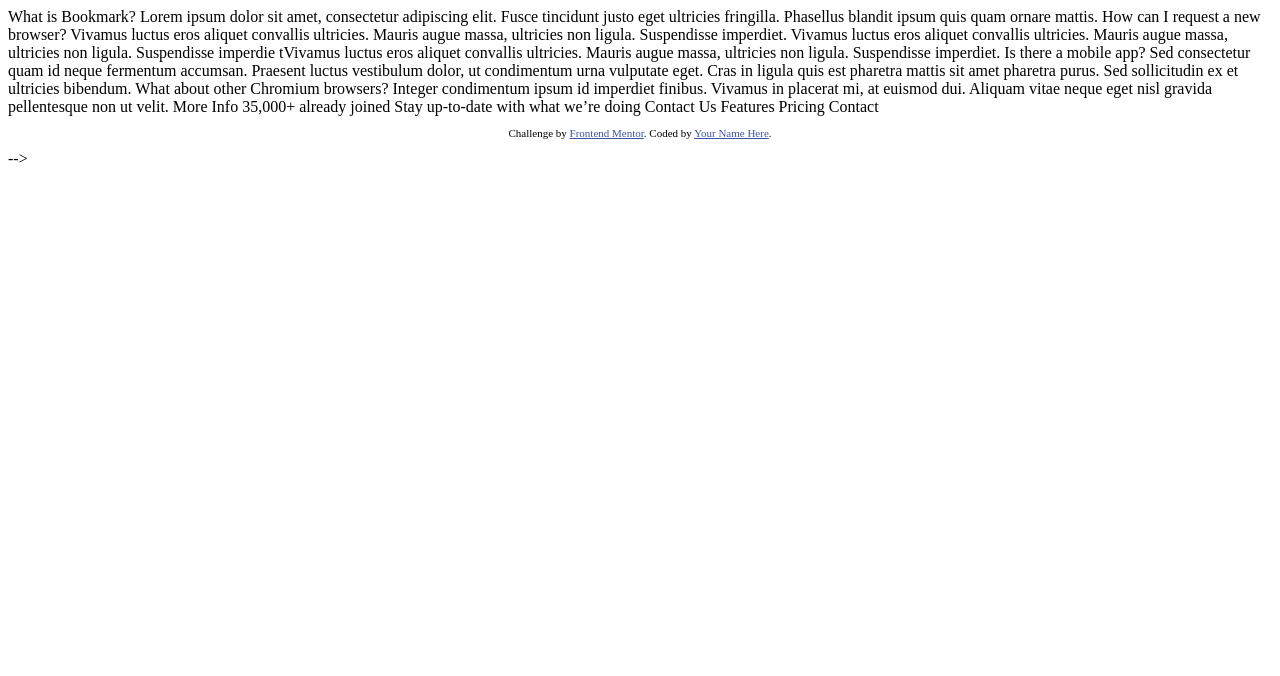
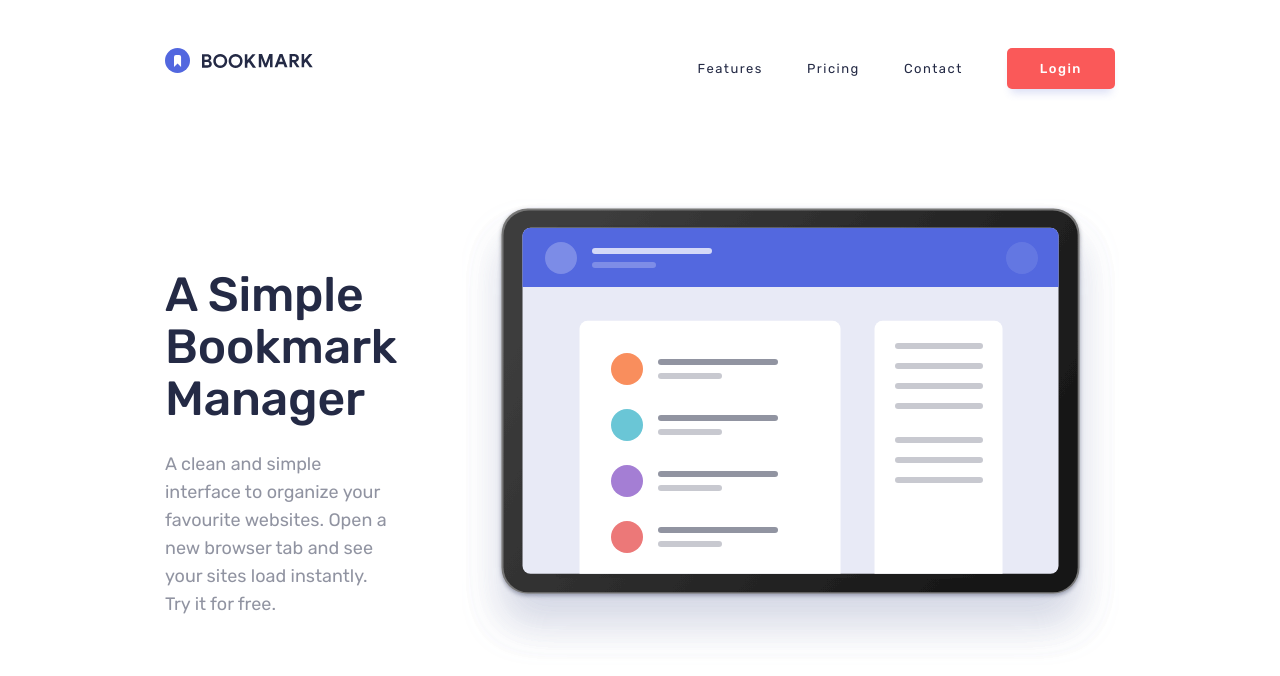
Before and after one commit to nazimagaev/bookmark-landing-page, a website: page index.html in a window 1280 px wide. Drawn offline with Linux system fonts and the light colour scheme.

Commit message:
add codes

```diff
--- a/index.html
+++ b/index.html
@@ -7,6 +7,7 @@
   <link rel="icon" type="image/png" sizes="32x32" href="./images/favicon-32x32.png">
   <link rel="preconnect" href="https://fonts.gstatic.com">
   <link href="https://fonts.googleapis.com/css2?family=Rubik:wght@400;500&display=swap" rel="stylesheet">
+  <link rel="stylesheet" href="./css/style.css">
   <title>Frontend Mentor | Bookmark landing page</title>
 
   <!-- Feel free to remove these styles or customise in your own stylesheet 👍 -->
@@ -16,7 +17,30 @@
   </style>
 </head>
 <body>
+  <nav class="navbar container">
+    <div class="navbar__logo">
+      <img src="./images/logo-bookmark.svg"  alt="Logo">
+    </div>
+    <ul class="navbar__contents">
+      <li class="navbar__content">Features</li>
+      <li class="navbar__content">Pricing</li>
+      <li class="navbar__content">Contact</li>
+      <button class="btn-login">Login</button>
+    </ul>
+  </nav>
+  <header class="header container">
+    <div class="header__text-box">
+      <h2>A Simple Bookmark Manager</h2>
+      <p>A clean and simple interface to organize your favourite websites. Open a new
+        browser tab and see your sites load instantly. Try it for free.</p>
+    </div>
+    <div class="header__image">
+      <img src="./images/illustration-hero.svg" alt="">
+    </div>
+  </header>
+  <section class="features">
 
+  </section>
 
 </body>
 </html>
@@ -86,35 +110,35 @@ Frequently Asked Questions
 Here are some of our FAQs. If you have any other questions you’d like
 answered please feel free to email us.
 
-<!-- Question 1 -->
-What is Bookmark?
+ Question 1 -->
+<!-- What is Bookmark? -->
 
 <!-- Answer 1 -->
-Lorem ipsum dolor sit amet, consectetur adipiscing elit. Fusce tincidunt
-justo eget ultricies fringilla. Phasellus blandit ipsum quis quam ornare mattis.
+<!-- Lorem ipsum dolor sit amet, consectetur adipiscing elit. Fusce tincidunt
+justo eget ultricies fringilla. Phasellus blandit ipsum quis quam ornare mattis. -->
 
 <!-- Question 2 -->
-How can I request a new browser?
+<!-- How can I request a new browser? -->
 
 <!-- Answer 2 -->
-Vivamus luctus eros aliquet convallis ultricies. Mauris augue massa, ultricies non ligula.
+<!-- Vivamus luctus eros aliquet convallis ultricies. Mauris augue massa, ultricies non ligula.
 Suspendisse imperdiet. Vivamus luctus eros aliquet convallis ultricies. Mauris augue massa,
 ultricies non ligula. Suspendisse imperdie tVivamus luctus eros aliquet convallis ultricies.
-Mauris augue massa, ultricies non ligula. Suspendisse imperdiet.
+Mauris augue massa, ultricies non ligula. Suspendisse imperdiet. -->
 
 <!-- Question 3 -->
-Is there a mobile app?
+<!-- Is there a mobile app? -->
 
-<!-- Answer 3 -->
+<!-- Answer 3
 Sed consectetur quam id neque fermentum accumsan. Praesent luctus vestibulum dolor, ut condimentum
 urna vulputate eget. Cras in ligula quis est pharetra mattis sit amet pharetra purus. Sed
-sollicitudin ex et ultricies bibendum.
+sollicitudin ex et ultricies bibendum. -->
 
 <!-- Question 4 -->
-What about other Chromium browsers?
+<!-- What about other Chromium browsers?
 
-<!-- Answer 4 -->
-Integer condimentum ipsum id imperdiet finibus. Vivamus in placerat mi, at euismod dui. Aliquam
+ Answer 4 -->
+<!-- Integer condimentum ipsum id imperdiet finibus. Vivamus in placerat mi, at euismod dui. Aliquam
 vitae neque eget nisl gravida pellentesque non ut velit.
 
 More Info
@@ -127,9 +151,9 @@ Contact Us
 
 Features
 Pricing
-Contact
+Contact -->
 
-<p class="attribution">
+<!-- <p class="attribution">
   Challenge by <a href="https://www.frontendmentor.io?ref=challenge" target="_blank">Frontend Mentor</a>.
   Coded by <a href="#">Your Name Here</a>.
 </p> -->
--- /dev/null
+++ b/sass/_base.scss
@@ -0,0 +1,19 @@
+* {
+    margin: 0;
+    padding: 0;
+    box-sizing: border-box;
+}
+
+html{
+    font-size: 62.5%;
+}
+
+// body {
+//     // box-sizing: border-box;
+//     // background-color: #FF8F71;
+// }
+
+.container {
+    margin: 0 16.5rem;
+    max-width: 150rem;
+}
--- /dev/null
+++ b/sass/_components.scss
@@ -0,0 +1,17 @@
+.btn-login {
+    font-family: "Rubik";
+    font-style: normal;
+    font-weight: 500;
+    font-size: 13px;
+    line-height: 17px;
+    text-align: right;
+    letter-spacing: 1.5px;
+    color: #FFFFFF;
+
+    background: #FA5959;
+    box-shadow: 0px 8px 8px -4px rgba(73, 93, 207, 0.20012);
+    border-radius: 5px;
+
+    padding: 1.2rem 3.3rem;
+    border: none;
+}
--- /dev/null
+++ b/sass/_layout.scss
@@ -0,0 +1,57 @@
+.navbar {
+  margin-top: 4.8rem;
+  display: flex;
+  justify-content: space-between;
+
+  &__contents {
+    display: flex;
+    align-items: center;
+  }
+  &__content {
+    list-style: none;
+    font-family: "Rubik";
+    font-style: normal;
+    font-weight: normal;
+    font-size: 13px;
+    line-height: 17px;
+    text-align: center;
+    letter-spacing: 1.5px;
+    color: #242a45;
+
+    margin-right: 4.4rem;
+  }
+}
+
+.header {
+  display: flex;
+  margin-top: 11rem;
+
+  &__text-box {
+      margin-right: 6.5rem;
+      margin-top: 7rem;
+    h2 {
+      font-family: "Rubik";
+      font-style: normal;
+      font-weight: 500;
+      font-size: 48px;
+      line-height: 52px;
+      letter-spacing: -0.15px;
+      color: #242a45;
+      margin-bottom: 2.5rem;
+    }
+
+    p {
+      font-family: "Rubik";
+      font-style: normal;
+      font-weight: normal;
+      font-size: 18px;
+      line-height: 28px;
+      color: #242a45;
+      mix-blend-mode: normal;
+      opacity: 0.5;
+    }
+  }
+  &__img {
+      max-width: 100%;
+  }
+}
--- /dev/null
+++ b/sass/main.scss
@@ -0,0 +1,3 @@
+@import "base";
+@import "components";
+@import "layout";
```
Also changed, not shown: package.json (added, +16 -0 lines), css/style.css (added), design/desktop-active-states.jpg (deleted), design/desktop-design.jpg (deleted), design/desktop-preview.jpg (deleted), design/mobile-active-nav.jpg (deleted), design/mobile-active-states.jpg (deleted), design/mobile-design.jpg (deleted), design/tab-2-design.jpg (deleted), design/tab-3-design.jpg (deleted), 3 other files.
